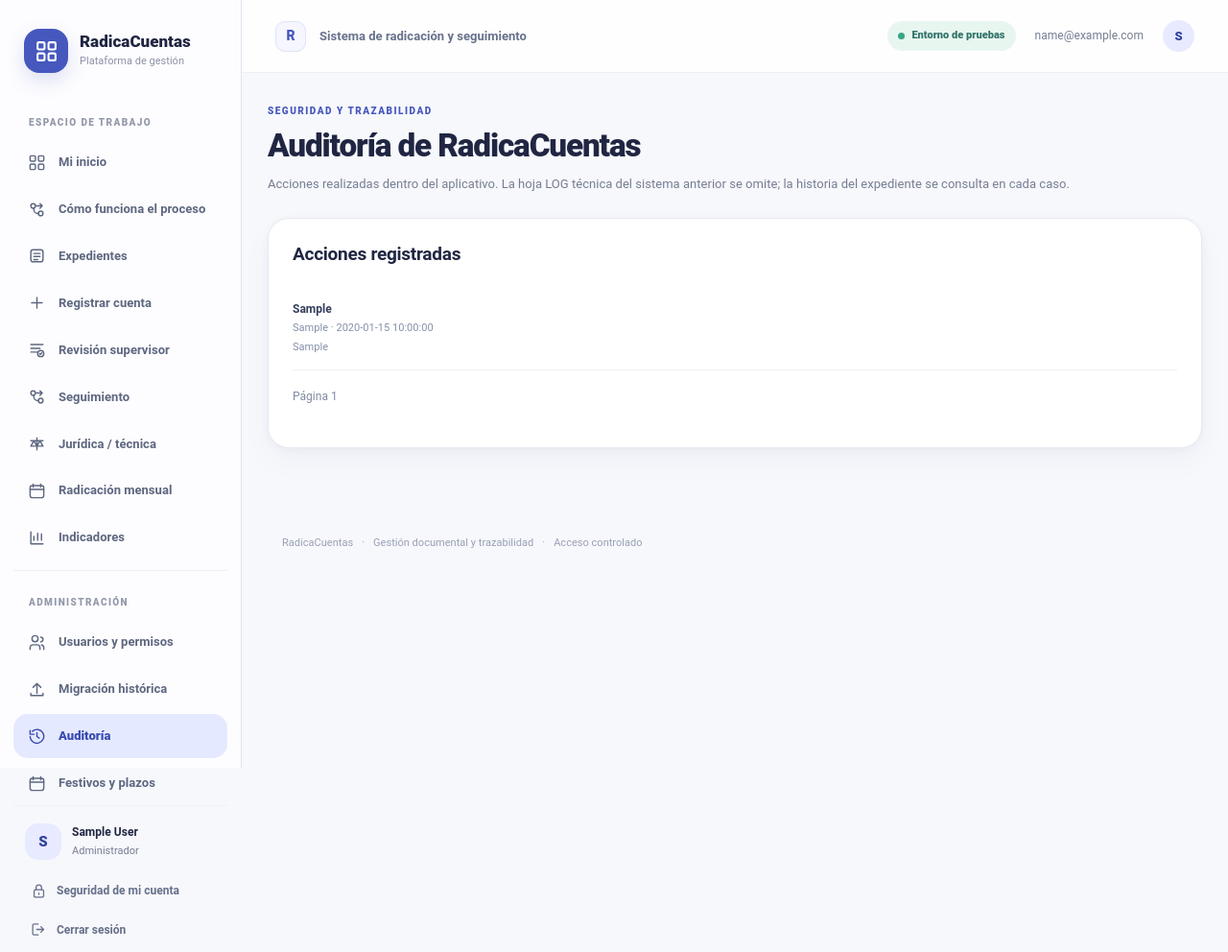
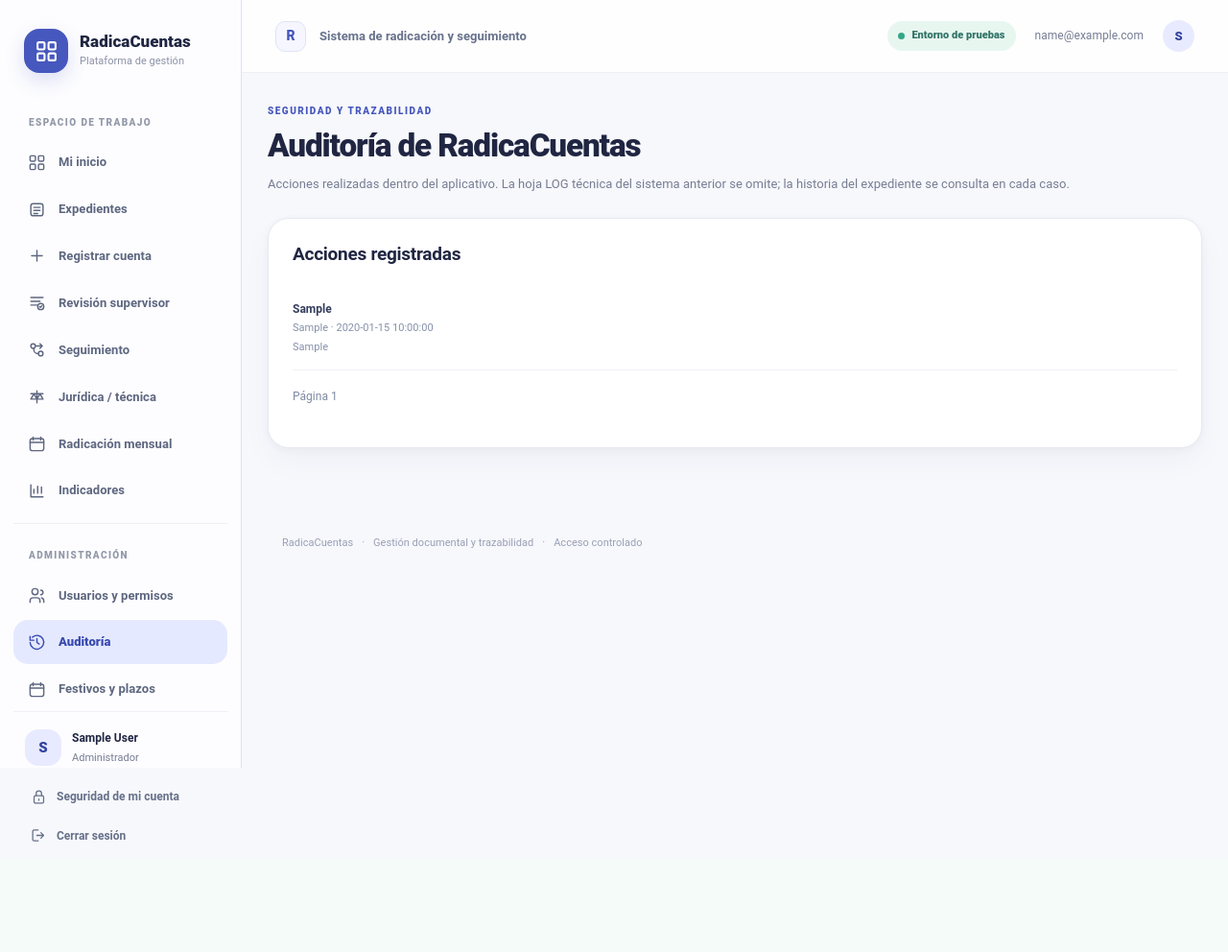
Before and after one commit to nalzate1999-tech/radicacuentas, a FastAPI app: page /auditoria in a window 1280 px wide. Shown: the whole page at 96% size. After the commit the page ends 877 px from the top, so only its background shows below. Run offline with FastAPI, Linux system fonts and the light colour scheme; the visitor is signed in with stand-in values (Sample User, id 1); tables that the repository leaves empty hold one stand-in row (values such as "Sample post"); some libraries are stand-ins or nearby versions.

Commit message:
feat: filtro SLA, métricas visibles y retiro de módulos obsoletos

```diff
--- a/app/templates/base.html
+++ b/app/templates/base.html
@@ -4,7 +4,7 @@
 <meta name="theme-color" content="#f6f7fc"/><meta name="robots" content="noindex,nofollow"/>
 <title>{% block title %}Inicio{% endblock %} | RadicaCuentas</title>
 <style>.svg-sprites{position:absolute;width:0;height:0;overflow:hidden}.icon{display:inline-block;width:20px;height:20px;vertical-align:middle;fill:none;stroke:currentColor;stroke-width:1.8;stroke-linecap:round;stroke-linejoin:round}</style>
-<link rel="stylesheet" href="/static/style.css?v=20261120-search-mobile"/>
+<link rel="stylesheet" href="/static/style.css?v=20261120-sla-lifecycle"/>
 </head><body>
 <svg xmlns="http://www.w3.org/2000/svg" class="svg-sprites" aria-hidden="true">
 <symbol id="i-grid" viewBox="0 0 24 24"><rect x="3" y="3" width="7" height="7" rx="1.4"/><rect x="14" y="3" width="7" height="7" rx="1.4"/><rect x="3" y="14" width="7" height="7" rx="1.4"/><rect x="14" y="14" width="7" height="7" rx="1.4"/></symbol>
@@ -34,7 +34,6 @@
 <button type="button" class="mobile-nav-toggle" id="mobile-nav-toggle" aria-controls="mobile-nav-panel" aria-expanded="false"><svg class="icon" aria-hidden="true"><use href="#i-list"/></svg> Menú y herramientas</button><div class="sidebar-nav-panel" id="mobile-nav-panel"><div class="sidebar-section">ESPACIO DE TRABAJO</div>
 <nav class="nav-group" aria-label="Navegación principal">
 <a href="/panel" class="nav-item {% if request.url.path=='/panel' %}active{% endif %}"><svg class="icon"><use href="#i-grid"/></svg><span>Mi inicio</span></a>
-<a href="/proceso" class="nav-item {% if request.url.path=='/proceso' %}active{% endif %}"><svg class="icon"><use href="#i-route"/></svg><span>Cómo funciona el proceso</span></a>
 {% if can('casos') %}<a href="/casos" class="nav-item {% if request.url.path=='/casos' or request.url.path.startswith('/casos/') %}active{% endif %}"><svg class="icon"><use href="#i-list"/></svg><span>Expedientes</span></a>{% endif %}
 {% if can('registro') %}<a href="/casos/nuevo" class="nav-item {% if request.url.path=='/casos/nuevo' %}active{% endif %}"><svg class="icon"><use href="#i-plus"/></svg><span>Registrar cuenta</span></a>{% endif %}
 {% if can('revision') %}<a href="/casos?accion=revision" class="nav-item"><svg class="icon"><use href="#i-review"/></svg><span>Revisión supervisor</span></a>{% endif %}
@@ -47,7 +46,6 @@
 <div class="sidebar-section admin-section">ADMINISTRACIÓN</div>
 <nav class="nav-group" aria-label="Administración">
 <a href="/usuarios" class="nav-item {% if request.url.path.startswith('/usuarios') %}active{% endif %}"><svg class="icon"><use href="#i-users"/></svg><span>Usuarios y permisos</span></a>
-<a href="/administracion" class="nav-item {% if request.url.path.startswith('/administracion') %}active{% endif %}"><svg class="icon"><use href="#i-upload"/></svg><span>Migración histórica</span></a>
 <a href="/auditoria" class="nav-item {% if request.url.path.startswith('/auditoria') %}active{% endif %}"><svg class="icon"><use href="#i-history"/></svg><span>Auditoría</span></a>
 <a href="/festivos" class="nav-item {% if request.url.path.startswith('/festivos') %}active{% endif %}"><svg class="icon"><use href="#i-calendar"/></svg><span>Festivos y plazos</span></a>
 </nav>
```
